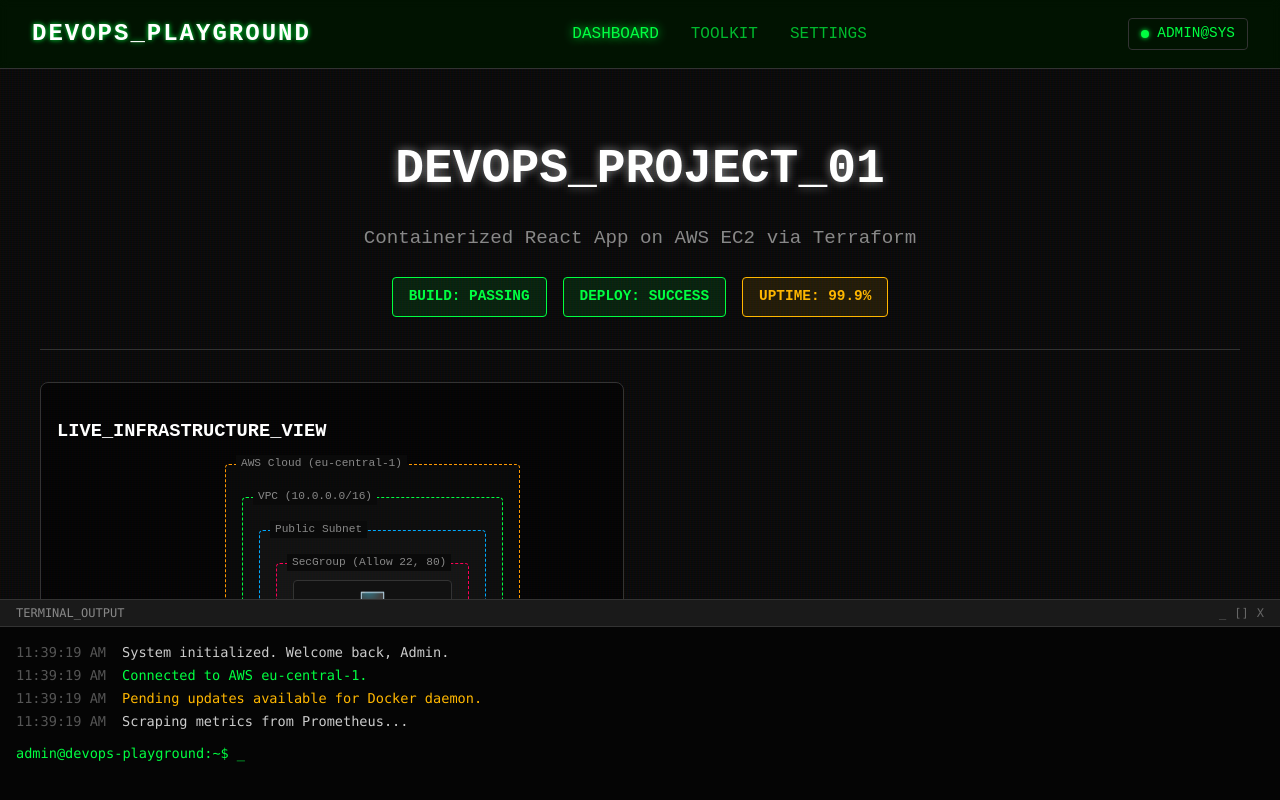
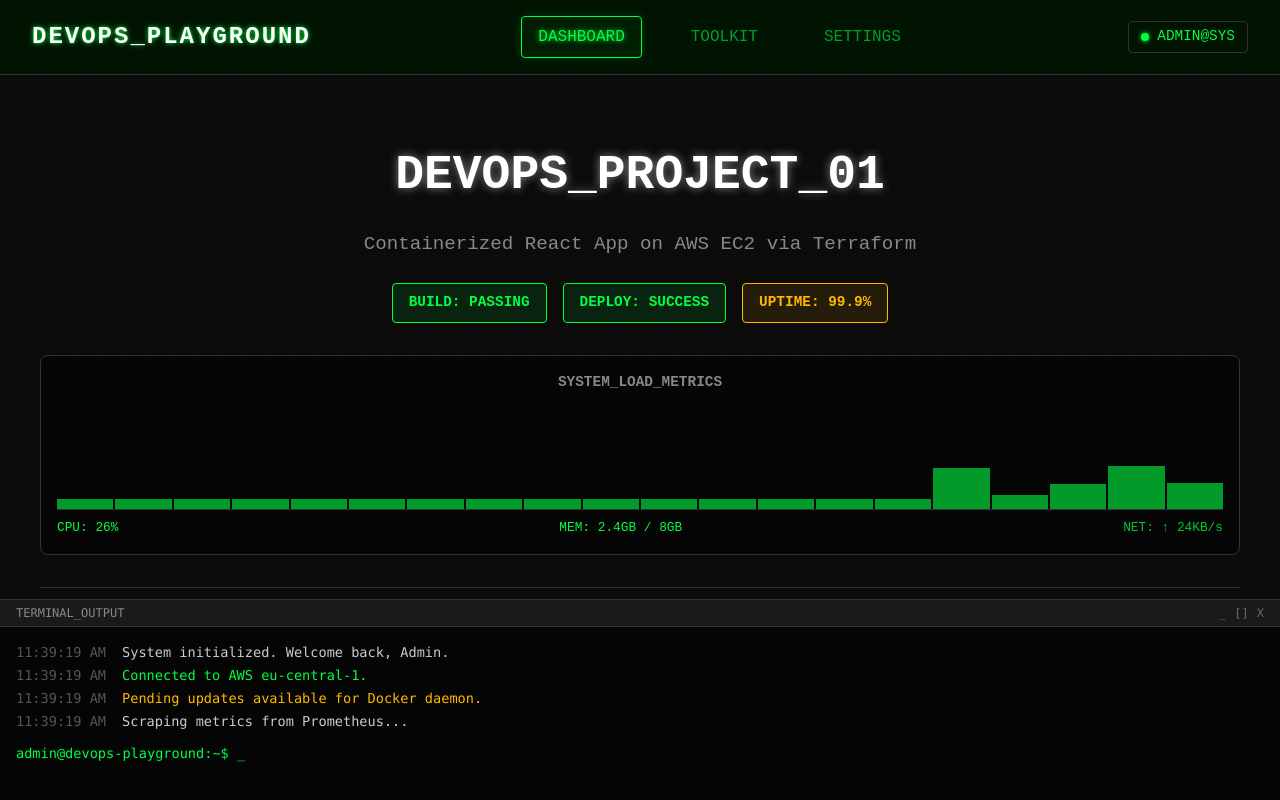
Before and after one commit to Art-abg/devops-playground, a React app: page / in a window 1280 px wide. Built offline with nearby package versions, Linux system fonts and the light colour scheme; the HTML template or start-up script is replaced by a standard one.

Commit message:
feat(ui): fix layout glitches, add dockerfile gen, json tools, base64 helper

```diff
--- a/src/App.jsx
+++ b/src/App.jsx
@@ -4,6 +4,7 @@ import ArchitectureDiagram from './components/ArchitectureDiagram'
 import PipelineVisualizer from './components/PipelineVisualizer'
 import TechStack from './components/TechStack'
 import ToolsSection from './components/ToolsSection'
+import SystemLoad from './components/SystemLoad'
 import './App.css'
 
 function App() {
@@ -21,6 +22,7 @@ function App() {
               <span className="badge success">DEPLOY: SUCCESS</span>
               <span className="badge warning">UPTIME: 99.9%</span>
             </div>
+            <SystemLoad />
           </div>
 
           <div className="dashboard-section architecture">
--- a/src/components/Layout.css
+++ b/src/components/Layout.css
@@ -5,7 +5,26 @@
   background-color: #0a0a0a;
   color: #00ff41;
   font-family: 'Courier New', Courier, monospace;
-  overflow: hidden;
+  overflow: hidden; /* Prevent double scrollbars */
+}
+
+/* Custom Scrollbar */
+::-webkit-scrollbar {
+  width: 8px;
+  height: 8px;
+}
+
+::-webkit-scrollbar-track {
+  background: #0a0a0a;
+}
+
+::-webkit-scrollbar-thumb {
+  background: #333;
+  border-radius: 4px;
+}
+
+::-webkit-scrollbar-thumb:hover {
+  background: #00ff41;
 }
 
 .layout-header {
@@ -35,13 +54,26 @@
 
 .nav-item {
   cursor: pointer;
-  opacity: 0.7;
+  opacity: 0.6;
   transition: all 0.3s;
+  padding: 0.5rem 1rem;
+  border-radius: 4px;
+  border: 1px solid transparent;
 }
 
-.nav-item:hover, .nav-item.active {
+.nav-item:hover {
   opacity: 1;
-  text-shadow: 0 0 10px #00ff41;
+  color: #fff;
+  border-color: #333;
+}
+
+.nav-item.active {
+  opacity: 1;
+  color: #00ff41;
+  border-color: #00ff41;
+  background: rgba(0, 255, 65, 0.05);
+  box-shadow: 0 0 10px rgba(0, 255, 65, 0.2);
+  text-shadow: 0 0 5px #00ff41;
 }
 
 .user-status {
--- /dev/null
+++ b/src/components/SystemLoad.css
@@ -0,0 +1,54 @@
+.system-load-container {
+  background: rgba(0, 0, 0, 0.5);
+  border: 1px solid #333;
+  padding: 1rem;
+  border-radius: 8px;
+  color: #fff;
+  margin-top: 2rem; /* Spacing from hero */
+}
+
+.system-load-container h3 {
+  margin: 0 0 1rem 0;
+  font-size: 0.9rem;
+  color: #888;
+  font-family: 'Courier New', monospace;
+}
+
+.chart-wrapper {
+  height: 100px;
+  position: relative;
+  background: #050505;
+  border-bottom: 1px solid #333;
+  overflow: hidden;
+}
+
+.bars {
+  display: flex;
+  align-items: flex-end;
+  height: 100%;
+  gap: 2px;
+}
+
+.bar {
+  flex: 1;
+  background: #00ff41;
+  opacity: 0.6;
+  transition: height 0.3s ease;
+}
+
+.bar:hover {
+  opacity: 1;
+}
+
+.metrics-row {
+  display: flex;
+  justify-content: space-between;
+  margin-top: 0.5rem;
+  font-family: monospace;
+  font-size: 0.8rem;
+  color: #00ff41;
+}
+
+.network-activity {
+  animation: blink 2s infinite;
+}
--- /dev/null
+++ b/src/components/SystemLoad.jsx
@@ -0,0 +1,42 @@
+import { useEffect, useState } from 'react';
+import './SystemLoad.css';
+
+const SystemLoad = () => {
+  const [loadHistory, setLoadHistory] = useState(new Array(20).fill(10));
+
+  useEffect(() => {
+    const interval = setInterval(() => {
+      setLoadHistory(prev => {
+        const newLoad = Math.floor(Math.random() * 40) + 10; // Random load 10-50%
+        return [...prev.slice(1), newLoad];
+      });
+    }, 1000);
+    return () => clearInterval(interval);
+  }, []);
+
+  return (
+    <div className="system-load-container">
+      <h3>SYSTEM_LOAD_METRICS</h3>
+      <div className="chart-wrapper">
+        <div className="bars">
+          {loadHistory.map((load, i) => (
+            <div
+              key={i}
+              className="bar"
+              style={{ height: `${load}%` }}
+              title={`Load: ${load}%`}
+            />
+          ))}
+        </div>
+        <div className="chart-overlay"></div>
+      </div>
+      <div className="metrics-row">
+        <span>CPU: {loadHistory[loadHistory.length - 1]}%</span>
+        <span>MEM: 2.4GB / 8GB</span>
+        <span className="network-activity">NET: ↑ 24KB/s</span>
+      </div>
+    </div>
+  );
+};
+
+export default SystemLoad;
--- a/src/components/ToolsSection.jsx
+++ b/src/components/ToolsSection.jsx
@@ -1,6 +1,9 @@
 import CidrCalculator from './tools/CidrCalculator';
 import CronGenerator from './tools/CronGenerator';
 import ChmodCalculator from './tools/ChmodCalculator';
+import DockerfileGenerator from './tools/DockerfileGenerator';
+import JsonYamlConverter from './tools/JsonYamlConverter';
+import Base64Helper from './tools/Base64Helper';
 import './ToolsSection.css';
 
 const ToolsSection = () => {
@@ -14,6 +17,9 @@ const ToolsSection = () => {
         <CidrCalculator />
         <CronGenerator />
         <ChmodCalculator />
+        <DockerfileGenerator />
+        <JsonYamlConverter />
+        <Base64Helper />
       </div>
     </div>
   );
--- /dev/null
+++ b/src/components/tools/Base64Helper.jsx
@@ -0,0 +1,46 @@
+/* eslint-disable react/prop-types */
+import { useState } from 'react';
+import './ToolStyles.css';
+
+const Base64Helper = () => {
+  const [input, setInput] = useState('');
+  const [output, setOutput] = useState('');
+  const [mode, setMode] = useState('encode');
+
+  const process = () => {
+    try {
+      if (mode === 'encode') {
+        setOutput(btoa(input));
+      } else {
+        setOutput(atob(input));
+      }
+    } catch (e) {
+      setOutput('Error: Invalid Input');
+    }
+  };
+
+  return (
+    <div className="tool-card">
+      <h3>BASE64_HELPER</h3>
+      <div className="tool-controls">
+        <button className={`tool-btn small ${mode === 'encode' ? 'active' : ''}`} onClick={() => setMode('encode')}>ENCODE</button>
+        <button className={`tool-btn small ${mode === 'decode' ? 'active' : ''}`} onClick={() => setMode('decode')}>DECODE</button>
+      </div>
+
+      <textarea
+        className="tool-input area"
+        value={input}
+        onChange={(e) => setInput(e.target.value)}
+        placeholder={`Enter text to ${mode}...`}
+      />
+
+      <button className="tool-btn" onClick={process}>PROCESS</button>
+
+      <div className="tool-result">
+        <span className="value break-word">{output}</span>
+      </div>
+    </div>
+  );
+};
+
+export default Base64Helper;
--- /dev/null
+++ b/src/components/tools/DockerfileGenerator.jsx
@@ -0,0 +1,88 @@
+/* eslint-disable react/prop-types */
+import { useState, useEffect } from 'react';
+import './ToolStyles.css';
+
+const DockerfileGenerator = () => {
+  const [stack, setStack] = useState('node');
+  const [version, setVersion] = useState('18-alpine');
+  const [port, setPort] = useState('3000');
+  const [dockerfile, setDockerfile] = useState('');
+
+  useEffect(() => {
+    let content = '';
+
+    if (stack === 'node') {
+      content = `# Node.js Dockerfile
+FROM node:${version}
+
+WORKDIR /app
+
+COPY package*.json ./
+RUN npm install --production
+
+COPY . .
+
+EXPOSE ${port}
+CMD ["npm", "start"]`;
+    } else if (stack === 'python') {
+      content = `# Python Dockerfile
+FROM python:${version}
+
+WORKDIR /app
+
+COPY requirements.txt ./
+RUN pip install --no-cache-dir -r requirements.txt
+
+COPY . .
+
+EXPOSE ${port}
+CMD ["python", "app.py"]`;
+    } else if (stack === 'go') {
+      content = `# Go Dockerfile
+FROM golang:${version} AS builder
+WORKDIR /app
+COPY . .
+RUN go build -o main .
+
+FROM alpine:latest
+WORKDIR /root/
+COPY --from=builder /app/main .
+EXPOSE ${port}
+CMD ["./main"]`;
+    }
+
+    setDockerfile(content);
+  }, [stack, version, port]);
+
+  const copyToClipboard = () => {
+    navigator.clipboard.writeText(dockerfile);
+    alert('Dockerfile copied to clipboard!');
+  };
+
+  return (
+    <div className="tool-card">
+      <h3>DOCKERFILE_GEN</h3>
+      <div className="tool-input-group">
+        <label>Stack:</label>
+        <div className="button-group">
+          <button className={`tool-btn small ${stack === 'node' ? 'active' : ''}`} onClick={() => setStack('node')}>Node</button>
+          <button className={`tool-btn small ${stack === 'python' ? 'active' : ''}`} onClick={() => setStack('python')}>Python</button>
+          <button className={`tool-btn small ${stack === 'go' ? 'active' : ''}`} onClick={() => setStack('go')}>Go</button>
+        </div>
+
+        <label>Version:</label>
+        <input type="text" value={version} onChange={(e) => setVersion(e.target.value)} className="tool-input" placeholder="e.g. 18-alpine" />
+
+        <label>Expose Port:</label>
+        <input type="text" value={port} onChange={(e) => setPort(e.target.value)} className="tool-input" placeholder="e.g. 3000" />
+      </div>
+
+      <div className="tool-result">
+        <pre className="code-block">{dockerfile}</pre>
+        <button className="tool-btn small copy-btn" onClick={copyToClipboard}>COPY</button>
+      </div>
+    </div>
+  );
+};
+
+export default DockerfileGenerator;
--- /dev/null
+++ b/src/components/tools/JsonYamlConverter.jsx
@@ -0,0 +1,65 @@
+/* eslint-disable react/prop-types */
+import { useState } from 'react';
+import './ToolStyles.css';
+
+// Simple JSON <-> YAML simulation since we want to avoid heavy deps like js-yaml for now
+// In a real app, we'd use 'js-yaml' package.
+const JsonYamlConverter = () => {
+  const [input, setInput] = useState('{"key": "value"}');
+  const [output, setOutput] = useState('key: value');
+  const [mode, setMode] = useState('json2yaml'); // or yaml2json
+  const [error, setError] = useState(null);
+
+  const convert = () => {
+    setError(null);
+    try {
+      if (mode === 'json2yaml') {
+        const obj = JSON.parse(input);
+        // Simple YAML dump simulation for demo
+        const yaml = Object.entries(obj).map(([k, v]) => `${k}: ${v}`).join('\n');
+        setOutput(yaml);
+      } else {
+        // Simple YAML parse simulation
+        const obj = {};
+        input.split('\n').forEach(line => {
+          const [k, v] = line.split(':');
+          if (k && v) obj[k.trim()] = v.trim();
+        });
+        setOutput(JSON.stringify(obj, null, 2));
+      }
+    } catch (err) {
+      setError('Invalid format: ' + err.message);
+    }
+  };
+
+  return (
+    <div className="tool-card">
+      <h3>JSON_YAML_CONVERTER</h3>
+      <div className="tool-controls">
+        <button className={`tool-btn small ${mode === 'json2yaml' ? 'active' : ''}`} onClick={() => setMode('json2yaml')}>JSON &gt; YAML</button>
+        <button className={`tool-btn small ${mode === 'yaml2json' ? 'active' : ''}`} onClick={() => setMode('yaml2json')}>YAML &gt; JSON</button>
+      </div>
+
+      <div className="converter-grid">
+        <textarea
+          className="tool-input area"
+          value={input}
+          onChange={(e) => setInput(e.target.value)}
+          placeholder={mode === 'json2yaml' ? 'Paste JSON here...' : 'Paste YAML here...'}
+        />
+        <div className="arrow">➔</div>
+        <textarea
+          className="tool-input area"
+          value={output}
+          readOnly
+          placeholder="Result..."
+        />
+      </div>
+
+      <button className="tool-btn" onClick={convert}>CONVERT & VALIDATE</button>
+      {error && <div className="tool-error">{error}</div>}
+    </div>
+  );
+};
+
+export default JsonYamlConverter;
--- a/src/components/tools/ToolStyles.css
+++ b/src/components/tools/ToolStyles.css
@@ -7,6 +7,14 @@
   display: flex;
   flex-direction: column;
   gap: 1rem;
+  height: 100%; /* Ensure equal height in grid */
+  box-sizing: border-box;
+  transition: border-color 0.3s ease, box-shadow 0.3s ease;
+}
+
+.tool-card:hover {
+  border-color: #00ff41;
+  box-shadow: 0 0 15px rgba(0, 255, 65, 0.1);
 }
 
 .tool-card h3 {
@@ -159,3 +167,44 @@ label {
 input[type="checkbox"] {
   accent-color: #00ff41;
 }
+
+.tool-input.area {
+  min-height: 100px;
+  resize: vertical;
+  font-family: monospace;
+}
+
+.converter-grid {
+  display: flex;
+  align-items: center;
+  gap: 1rem;
+}
+
+.arrow {
+  color: #00ff41;
+  font-size: 1.5rem;
+}
+
+.code-block {
+  background: #000;
+  padding: 0.5rem;
+  border-radius: 4px;
+  overflow-x: auto;
+  font-size: 0.85rem;
+  color: #ccc;
+  border: 1px solid #333;
+}
+
+.copy-btn {
+  align-self: flex-end;
+  margin-top: 0.5rem;
+}
+
+.break-word {
+  word-break: break-all;
+}
+
+.button-group button.active {
+  background: #00ff41;
+  color: #000;
+}
```
